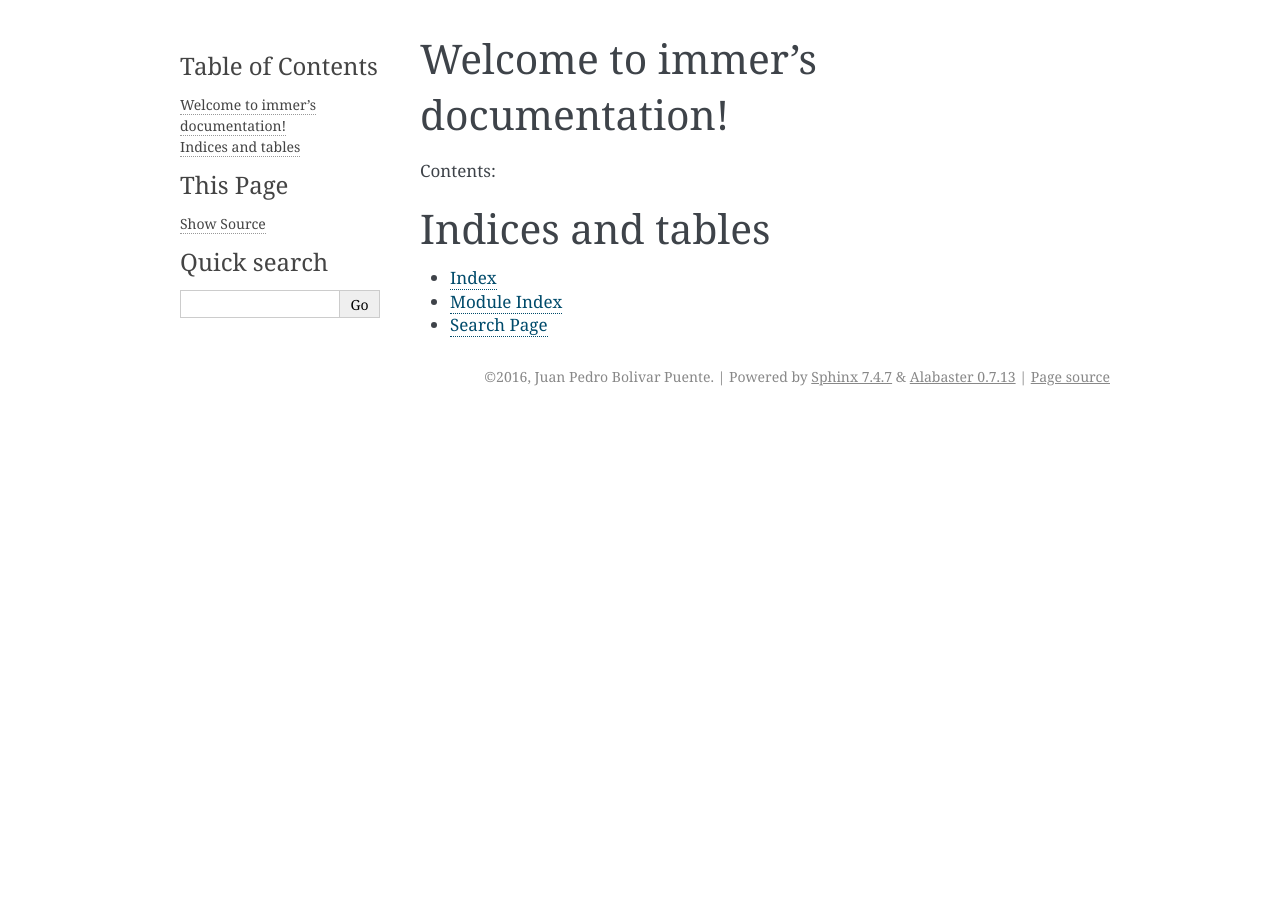
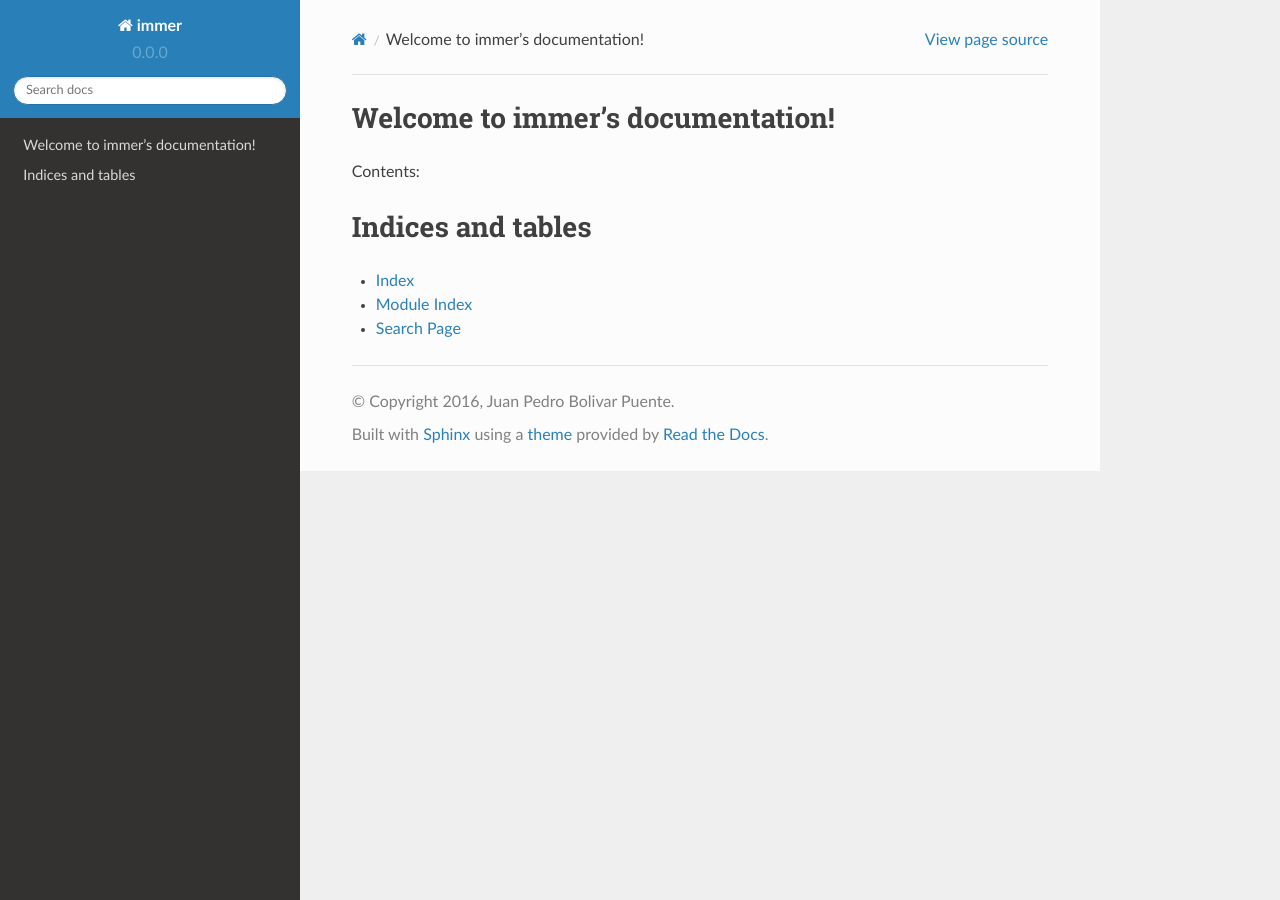
Before and after one commit to arximboldi/immer, a Sphinx documentation site: the page built from doc/index.rst, in a window 1280 px wide. Built offline with Sphinx 7.4.7 and the Read the Docs theme 2.0.0, drawn with Linux system fonts in a browser that asks for light colours.

Commit message:
Use ReadTheDocs theme for Sphinx

```diff
--- a/doc/conf.py
+++ b/doc/conf.py
@@ -121,7 +121,9 @@ todo_include_todos = False
 # The theme to use for HTML and HTML Help pages.  See the documentation for
 # a list of builtin themes.
 #
-html_theme = 'alabaster'
+import sphinx_rtd_theme
+html_theme = "sphinx_rtd_theme"
+html_theme_path = [sphinx_rtd_theme.get_html_theme_path()]
 
 # Theme options are theme-specific and customize the look and feel of a theme
 # further.  For a list of options available for each theme, see the
--- a/doc/requirements.txt
+++ b/doc/requirements.txt
@@ -1,3 +1,4 @@
 sphinx
 breathe
 recommonmark
+sphinx_rtd_theme
```
